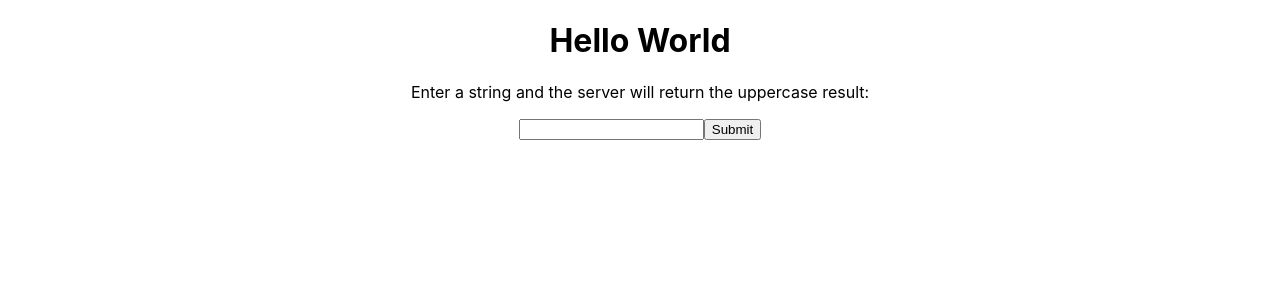
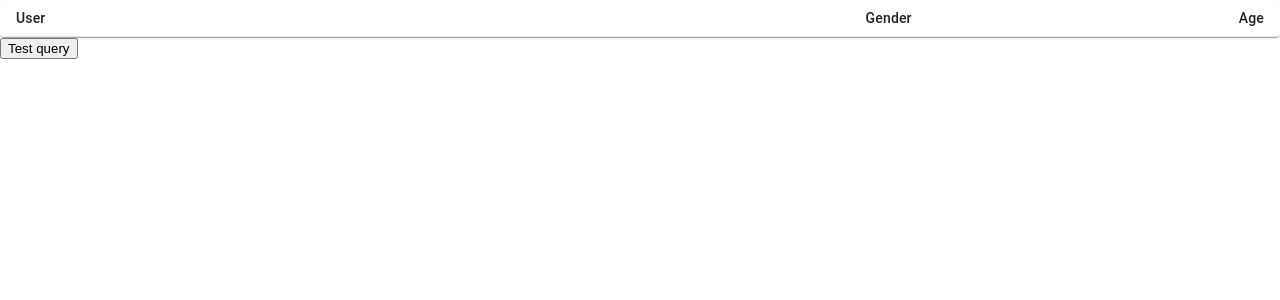
Before and after one commit to JadenBalogh/home-together-b, a React (Create React App) app in the folder client/: page / in a window 1280 px wide. Shown: the top 300 px of the page. Built offline with nearby package versions, Linux system fonts and the light colour scheme.

Commit message:
Create basic front end
Takes data and puts it onto a table.  Currently very inflexible as data form still unknown.

```diff
--- a/client/package.json
+++ b/client/package.json
@@ -3,9 +3,11 @@
   "version": "0.1.0",
   "private": true,
   "dependencies": {
+    "@material-ui/core": "^4.11.0",
     "@testing-library/jest-dom": "^5.11.4",
     "@testing-library/react": "^11.1.0",
     "@testing-library/user-event": "^12.1.10",
+    "mysql": "^2.18.1",
     "react": "^17.0.1",
     "react-dom": "^17.0.1",
     "react-scripts": "4.0.0",
--- a/client/src/App.js
+++ b/client/src/App.js
@@ -1,59 +1,82 @@
-import React, { Component } from 'react';
-import './App.css';
+import React from 'react';
+import './index.css';
+import reportWebVitals from './reportWebVitals';
+import MemberList from './MemberList';
 
-class ServerInput extends Component {
+class MemberListClass extends React.Component {
   constructor(props) {
-    super(props);
-    this.state = {
-      value: "",
-      response: ""
-    };
-    this.handleChange = this.handleChange.bind(this);
-    this.handleSubmit = this.handleSubmit.bind(this);
+      super(props);
+      this.state = { total: 0 }
+      var rows = props.data;
+      var queriedResult = [];
+      this.isClicked = this.isClicked.bind(this);
+      this.memberQuery = this.memberQuery.bind(this);
   }
 
-  handleChange(event) {
-    this.setState({
-      value: event.target.value
-    });
+  createMemberData(id, username, gender, age) {
+      return { id, username, gender, age };
   }
 
-  handleSubmit() {
-    const options = {
-      method: 'POST',
-      body: JSON.stringify({ data: this.state.value }),
-      headers: { 'Content-Type': 'application/json' }
-    };
-    fetch(process.env.REACT_APP_SERVER_URL, options)
-      .then(res => res.text())
-      .then(txt => {
-        this.setState({
-          response: txt
-        });
+  memberQuery() {//!!!Currently unused!!!
+      var mysql = require('mysql');
+
+      //Connection information
+      var con = mysql.createConnection({
+          host: "localhost",
+          user: "test",
+          password: "Test!1"
+      });
+
+      con.connect(function (err) {
+          if (err) throw err;
+          console.log("Connected.")
+          //Queries done here
+          con.query("SELECT * FROM MEMBERS", function (err, result) {
+              if (err) throw err;
+              Object.keys(result).forEach(function (key) {
+                  this.queriedResult = result[key];
+              });
+          })
       });
   }
 
+  isClicked() {
+      this.setState(state => ({ butText: "updt" }));
+      this.queriedResult = [
+          this.createMemberData(0, 'testUser1', 'F', 32),
+          this.createMemberData(1, 'testUser2', 'M', 24),
+          this.createMemberData(2, 'testUser3', 'F', 62),
+          this.createMemberData(3, 'testUser4', 'M', 45),
+          this.createMemberData(4, 'testUser5', 'F', 84),
+          this.createMemberData(5, 'testUser6', 'M', 27),
+      ];
+
+  }
+
   render() {
-    return (
-      <div>
-        <p>
-          <input type='text' value={this.state.value} onChange={this.handleChange} />
-          <button onClick={this.handleSubmit}>Submit</button>
-        </p>
-        {this.state.response}
-      </div>
-    );
+      return (
+          <div>
+              <MemberList data={this.queriedResult} />
+              <button onClick={this.isClicked}>
+                  {"Test query"}
+              </button>
+          </div>
+      );
   }
+
 }
 
 function App() {
   return (
     <div className='App'>
-      <h1>Hello World</h1>
-      <p>Enter a string and the server will return the uppercase result:</p>
-      <ServerInput />
+      <MemberListClass/>
     </div>
   );
 }
 
 export default App;
+
+// If you want to start measuring performance in your app, pass a function
+// to log results (for example: reportWebVitals(console.log))
+// or send to an analytics endpoint. Learn more: https://bit.ly/CRA-vitals
+reportWebVitals();
--- /dev/null
+++ b/client/src/MemberList.js
@@ -0,0 +1,53 @@
+import React from 'react';
+import { makeStyles } from '@material-ui/core/styles';
+import Table from '@material-ui/core/Table';
+import TableBody from '@material-ui/core/TableBody';
+import TableCell from '@material-ui/core/TableCell';
+import TableContainer from '@material-ui/core/TableContainer';
+import TableHead from '@material-ui/core/TableHead';
+import TableRow from '@material-ui/core/TableRow';
+import Paper from '@material-ui/core/Paper';
+
+const useStyles = makeStyles({
+    table: {
+        minWidth: 650,
+    },
+});
+
+function createMemberData(id, username, gender, age) {
+    return { id, username, gender, age };
+}
+
+var rows = [];
+
+export default function MemberList(props) {
+    //window.alert(props.data);
+    if(props.data !== undefined) {
+        rows = props.data;
+    }
+    const classes = useStyles();
+    return (
+        <TableContainer component={Paper}>
+            <Table className={classes.table} size="small" aria-label="a dense table">
+                <TableHead>
+                    <TableRow>
+                        <TableCell>User</TableCell>
+                        <TableCell align="right">Gender</TableCell>
+                        <TableCell align="right">Age</TableCell>
+                    </TableRow>
+                </TableHead>
+                <TableBody>
+                    {rows.map((row) => (
+                        <TableRow key={row.id}>
+                            <TableCell component="th" scope="row">
+                                {row.username}
+                            </TableCell>
+                            <TableCell align="right">{row.gender}</TableCell>
+                            <TableCell align="right">{row.age}</TableCell>
+                        </TableRow>
+                    ))}
+                </TableBody>
+            </Table>
+        </TableContainer>
+    );
+}
```
Also changed, not shown: client/src/AppOrigin.js (added, +59 -0 lines), 1 other file (tests, documents, lock files or other folders).
